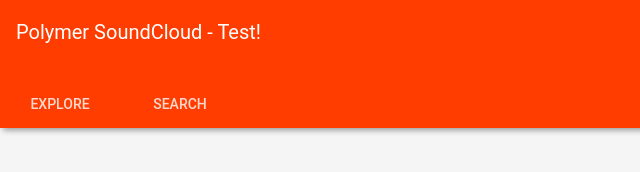
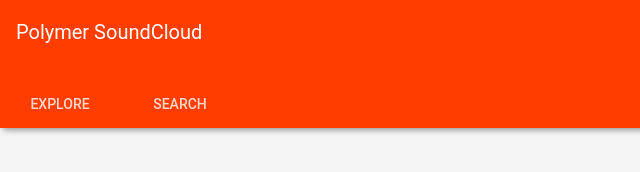
Before and after one commit to kevinpschaaf/polymer-sc, a plain HTML site: page index.html in a window 1280 px wide. Shown: the full height of the page, 0-640 px from the left. Drawn offline with Linux system fonts and the light colour scheme; no server answers; a web font is replaced by a local one.

Commit message:
update gh-pages

```diff
--- a/index.html
+++ b/index.html
@@ -3350,7 +3350,7 @@ subject to an additional IP rights grant found at http://polymer.github.io/PATEN
 
           <app-toolbar>
             <paper-icon-button class="menu-button" icon="menu" drawer-toggle="" hidden$="[[wideLayout]]"></paper-icon-button>
-            <div title="" class="spacer">Polymer SoundCloud - Test!</div>
+            <div title="" class="spacer">Polymer SoundCloud</div>
             <paper-icon-button icon="{{_loginIcon(user)}}" on-tap="_toggleLogin"></paper-icon-button>
           </app-toolbar>
 
```
